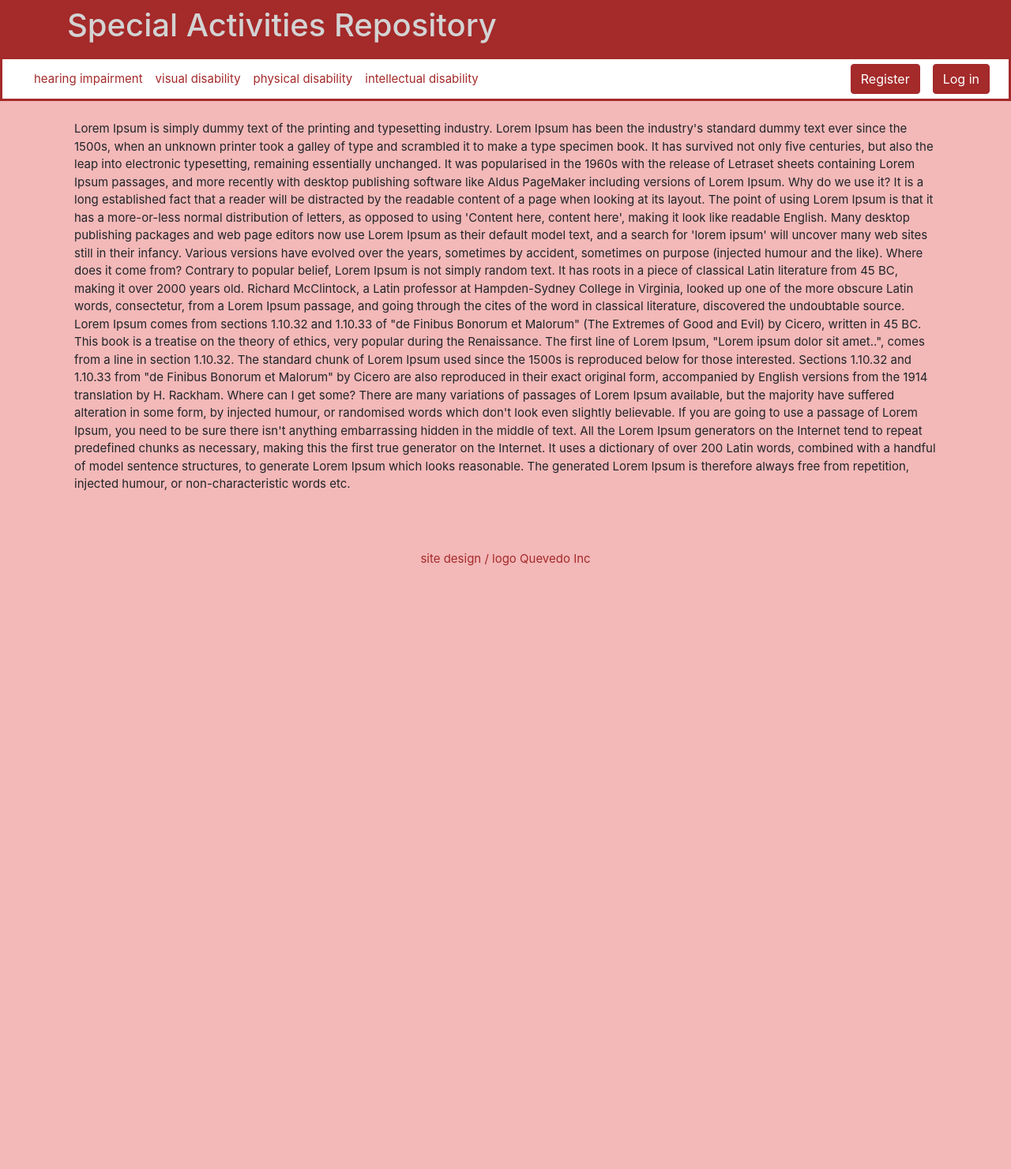
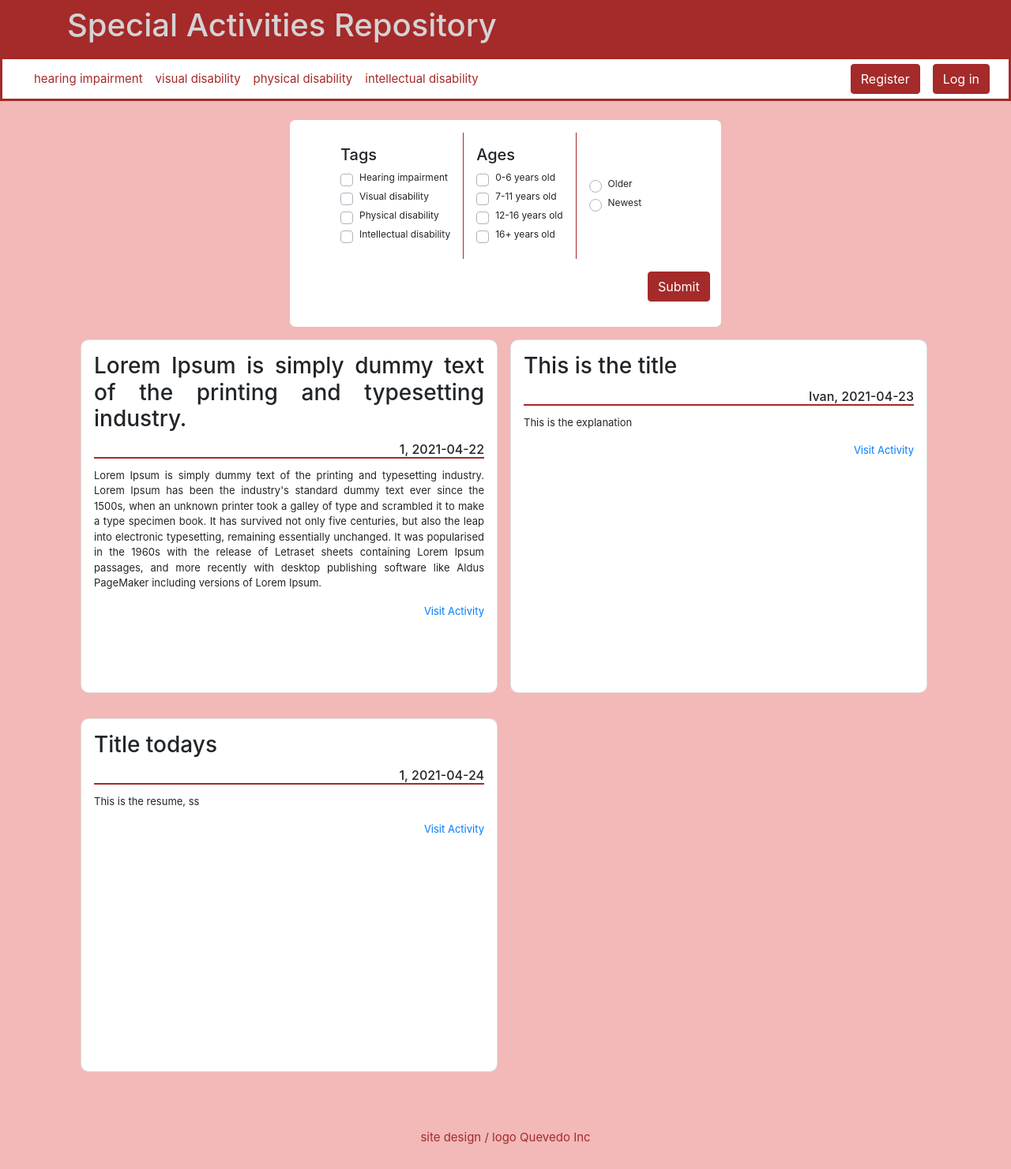
Before and after one commit to IvanSampere/finalProjectCS50, a Flask app: page / in a window 1280 px wide. Shown: the whole page at 79% size. Before the commit the page ends 717 px from the top, so only its background shows below. Run offline with Flask 2, Linux system fonts and the light colour scheme; some libraries are stand-ins or nearby versions.

Commit message:
changes in index

```diff
--- a/app.py
+++ b/app.py
@@ -23,8 +23,8 @@ db = SQL('sqlite:///project.db')
 
 @app.route("/")
 def index():
-    """ TODO """
-    return render_template("index.html")
+    activities = db.execute("SELECT DISTINCT activities.*, users.username FROM activities INNER JOIN users ON activities.user_id = users.id")
+    return render_template("index.html", activities=activities)
 
 
 @app.route("/login", methods=["GET","POST"])
@@ -90,7 +90,6 @@ def log_out():
 
 @app.route("/content", methods=['GET', 'POST'])
 def content():
-    """ TODO """
     if request.method == 'POST':
         tag = request.form.getlist("tag")
         age = request.form.getlist("age")
--- a/templates/index.html
+++ b/templates/index.html
@@ -5,17 +5,67 @@
 {% endblock %}
 
 {% block main %}
-    <p>Lorem Ipsum is simply dummy text of the printing and typesetting industry. Lorem Ipsum has been the industry's standard dummy text ever since the 1500s, when an unknown printer took a galley of type and scrambled it to make a type specimen book. It has survived not only five centuries, but also the leap into electronic typesetting, remaining essentially unchanged. It was popularised in the 1960s with the release of Letraset sheets containing Lorem Ipsum passages, and more recently with desktop publishing software like Aldus PageMaker including versions of Lorem Ipsum.
-
-        Why do we use it?
-        It is a long established fact that a reader will be distracted by the readable content of a page when looking at its layout. The point of using Lorem Ipsum is that it has a more-or-less normal distribution of letters, as opposed to using 'Content here, content here', making it look like readable English. Many desktop publishing packages and web page editors now use Lorem Ipsum as their default model text, and a search for 'lorem ipsum' will uncover many web sites still in their infancy. Various versions have evolved over the years, sometimes by accident, sometimes on purpose (injected humour and the like).
-
-
-        Where does it come from?
-        Contrary to popular belief, Lorem Ipsum is not simply random text. It has roots in a piece of classical Latin literature from 45 BC, making it over 2000 years old. Richard McClintock, a Latin professor at Hampden-Sydney College in Virginia, looked up one of the more obscure Latin words, consectetur, from a Lorem Ipsum passage, and going through the cites of the word in classical literature, discovered the undoubtable source. Lorem Ipsum comes from sections 1.10.32 and 1.10.33 of "de Finibus Bonorum et Malorum" (The Extremes of Good and Evil) by Cicero, written in 45 BC. This book is a treatise on the theory of ethics, very popular during the Renaissance. The first line of Lorem Ipsum, "Lorem ipsum dolor sit amet..", comes from a line in section 1.10.32.
-
-        The standard chunk of Lorem Ipsum used since the 1500s is reproduced below for those interested. Sections 1.10.32 and 1.10.33 from "de Finibus Bonorum et Malorum" by Cicero are also reproduced in their exact original form, accompanied by English versions from the 1914 translation by H. Rackham.
-
-        Where can I get some?
-        There are many variations of passages of Lorem Ipsum available, but the majority have suffered alteration in some form, by injected humour, or randomised words which don't look even slightly believable. If you are going to use a passage of Lorem Ipsum, you need to be sure there isn't anything embarrassing hidden in the middle of text. All the Lorem Ipsum generators on the Internet tend to repeat predefined chunks as necessary, making this the first true generator on the Internet. It uses a dictionary of over 200 Latin words, combined with a handful of model sentence structures, to generate Lorem Ipsum which looks reasonable. The generated Lorem Ipsum is therefore always free from repetition, injected humour, or non-characteristic words etc.</p>
+    <div id="filter_div">
+        <form action="/content" method="POST">
+            <div id="tags">
+                <h5>Tags</h5>
+                <div class="custom-control custom-checkbox">
+                    <input type="checkbox" class="custom-control-input" id="customCheck" name="tag" value="hearing_impairment">
+                    <label class="custom-control-label" for="customCheck">Hearing impairment</label>
+                </div>
+                <div class="custom-control custom-checkbox">
+                    <input type="checkbox" class="custom-control-input" id="customCheck1" name="tag" value="visual_disability">
+                    <label class="custom-control-label" for="customCheck1">Visual disability</label>
+                </div>
+                <div class="custom-control custom-checkbox">
+                    <input type="checkbox" class="custom-control-input" id="customCheck2" name="tag" value="physical_disability">
+                    <label class="custom-control-label" for="customCheck2">Physical disability</label>
+                </div>
+                <div class="custom-control custom-checkbox">
+                    <input type="checkbox" class="custom-control-input" id="customCheck3" name="tag" value="intellectual_disability">
+                    <label class="custom-control-label" for="customCheck3">Intellectual disability</label>
+                </div>
+            </div>
+            <div id="ages">
+                <h5>Ages</h5>
+                <div class="custom-control custom-checkbox">
+                    <input type="checkbox" class="custom-control-input" id="customCheck4" name="age" value="0-6">
+                    <label class="custom-control-label" for="customCheck4">0-6 years old</label>
+                </div>
+                <div class="custom-control custom-checkbox">
+                    <input type="checkbox" class="custom-control-input" id="customCheck5" name="age" value="7-11">
+                    <label class="custom-control-label" for="customCheck5">7-11 years old</label>
+                </div>
+                <div class="custom-control custom-checkbox">
+                    <input type="checkbox" class="custom-control-input" id="customCheck6" name="age" value="12-16">
+                    <label class="custom-control-label" for="customCheck6">12-16 years old</label>
+                </div>
+                <div class="custom-control custom-checkbox">
+                    <input type="checkbox" class="custom-control-input" id="customCheck7" name="age" value="16+">
+                    <label class="custom-control-label" for="customCheck7">16+ years old</label>
+                </div>
+            </div>
+            <div id="time">
+                <div class="custom-control custom-radio">
+                    <input type="radio" class="custom-control-input" id="customRadio8" name="time" value="older">
+                    <label class="custom-control-label" for="customRadio8">Older</label>
+                </div>
+                <div class="custom-control custom-radio">
+                    <input type="radio" class="custom-control-input" id="customRadio9" name="time" value="newest">
+                    <label class="custom-control-label" for="customRadio9">Newest</label>
+                </div>
+            </div>
+            <input id="btn_nav" class="nav-item btn" type="submit" value="Submit">
+        </form>
+    </div>
+    {% for activity in activities %}
+    <div class="content_card">
+        <div class="card">
+            <h3 class="card-title">{{ activity['title'] }}</h3>
+            <h6 class="card-title">{{ activity['username'] }}, {{ activity['day_published'] }}</h6>
+            <p class="card-text">{{ activity['explanation'] }}</p>
+            <a href="/activity?q={{ activity['id'] }}" class="card-link">Visit Activity</a>
+        </div>
+    </div>
+    {% endfor %}
 {% endblock %}
```
